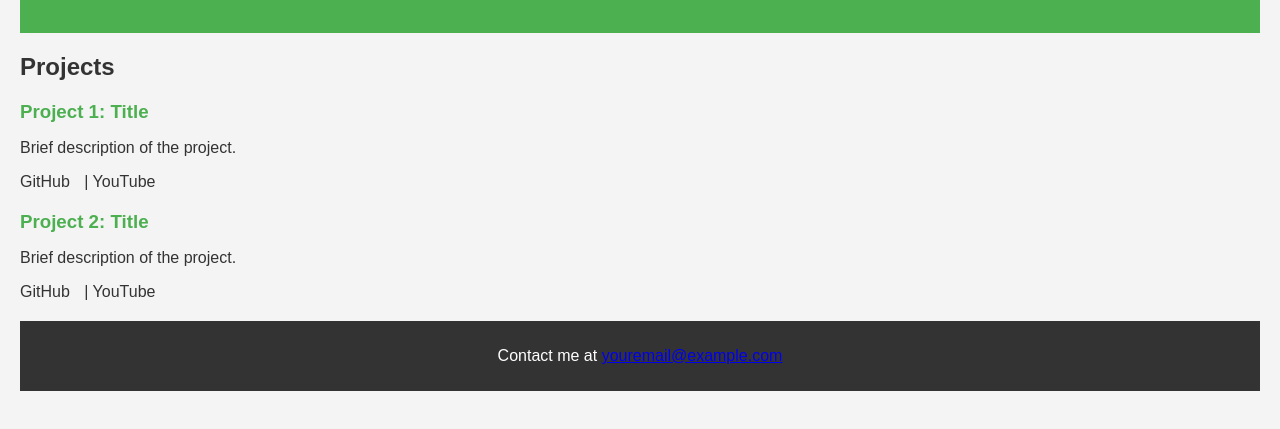
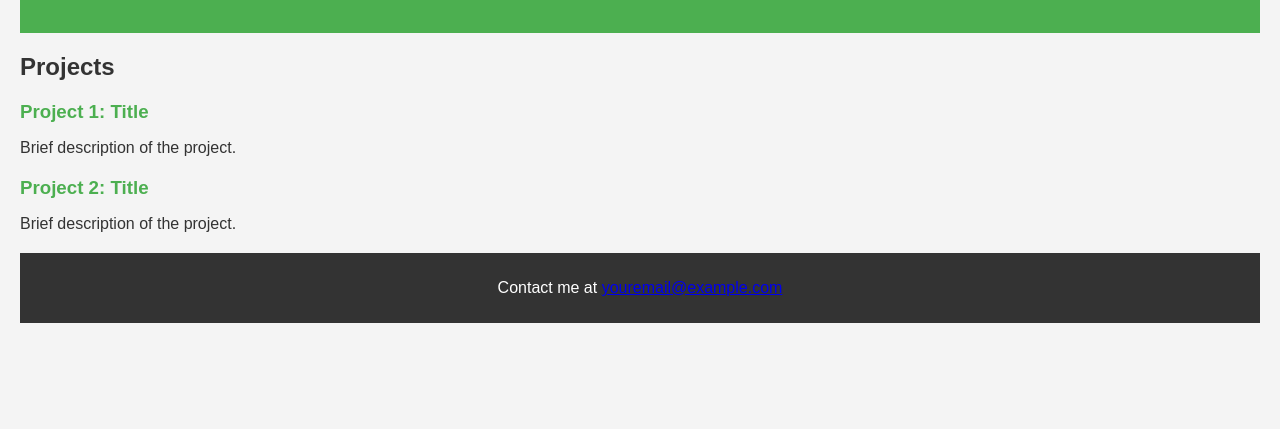
Before and after one commit to Hasmitha-UTD/hasmitha.github.io, a plain HTML site: page index.html in a window 1280 px wide. Shown: the part 301-730 px from the top of the page. Drawn offline with Linux system fonts and the light colour scheme.

Commit message:
Update index.html

```diff
--- a/index.html
+++ b/index.html
@@ -23,16 +23,12 @@
             <li>
                 <h3>Project 1: Title</h3>
                 <p>Brief description of the project.</p>
-                <a href="https://github.com/yourusername/project1" target="_blank">GitHub</a> |
-                <a href="https://youtube.com/youryoutubeprojectlink1" target="_blank">YouTube</a>
             </li>
 
             <!-- Project 2 with GitHub and YouTube links -->
             <li>
                 <h3>Project 2: Title</h3>
                 <p>Brief description of the project.</p>
-                <a href="https://github.com/yourusername/project2" target="_blank">GitHub</a> |
-                <a href="https://youtube.com/youryoutubeprojectlink2" target="_blank">YouTube</a>
             </li>
 
             <!-- Add more projects here -->
```
